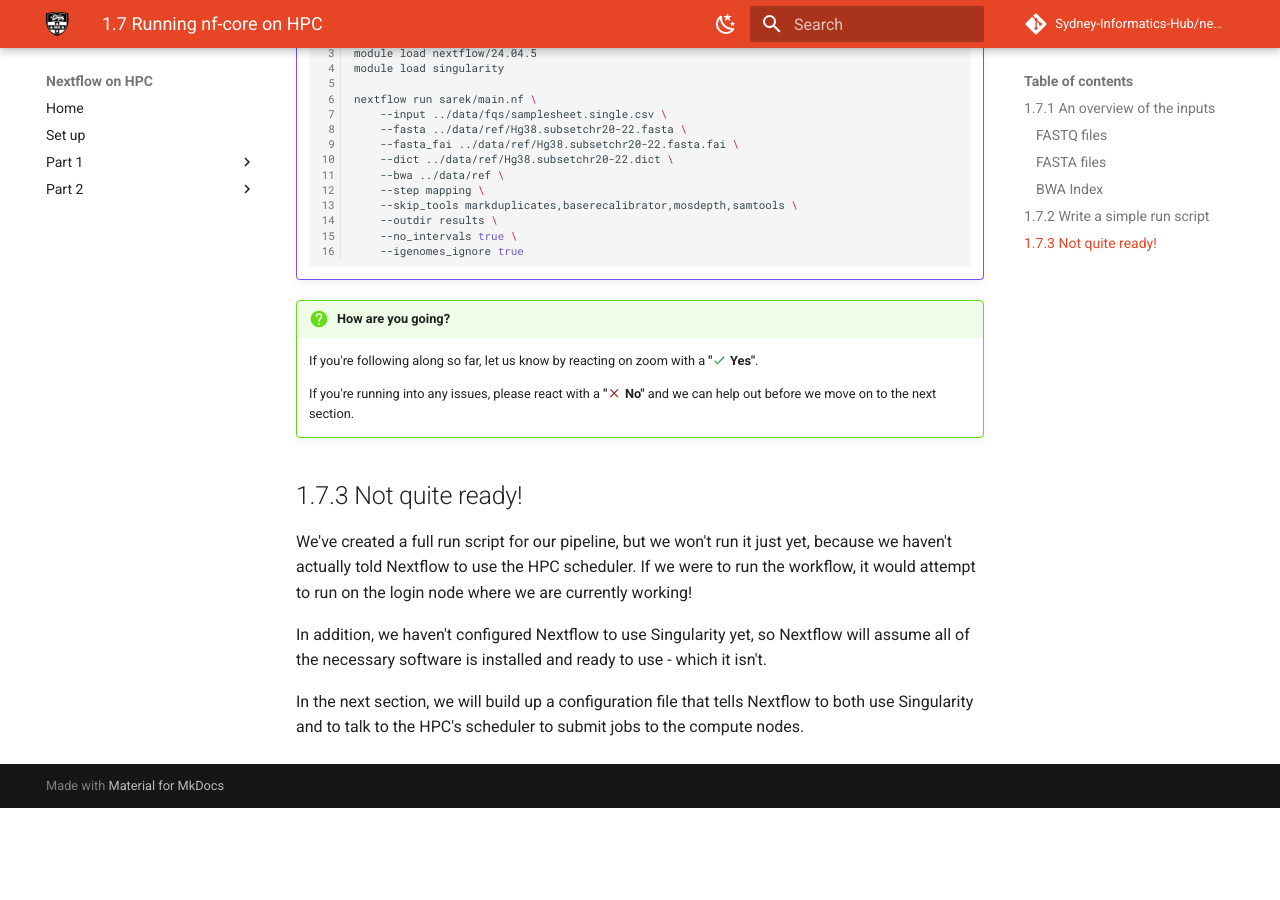
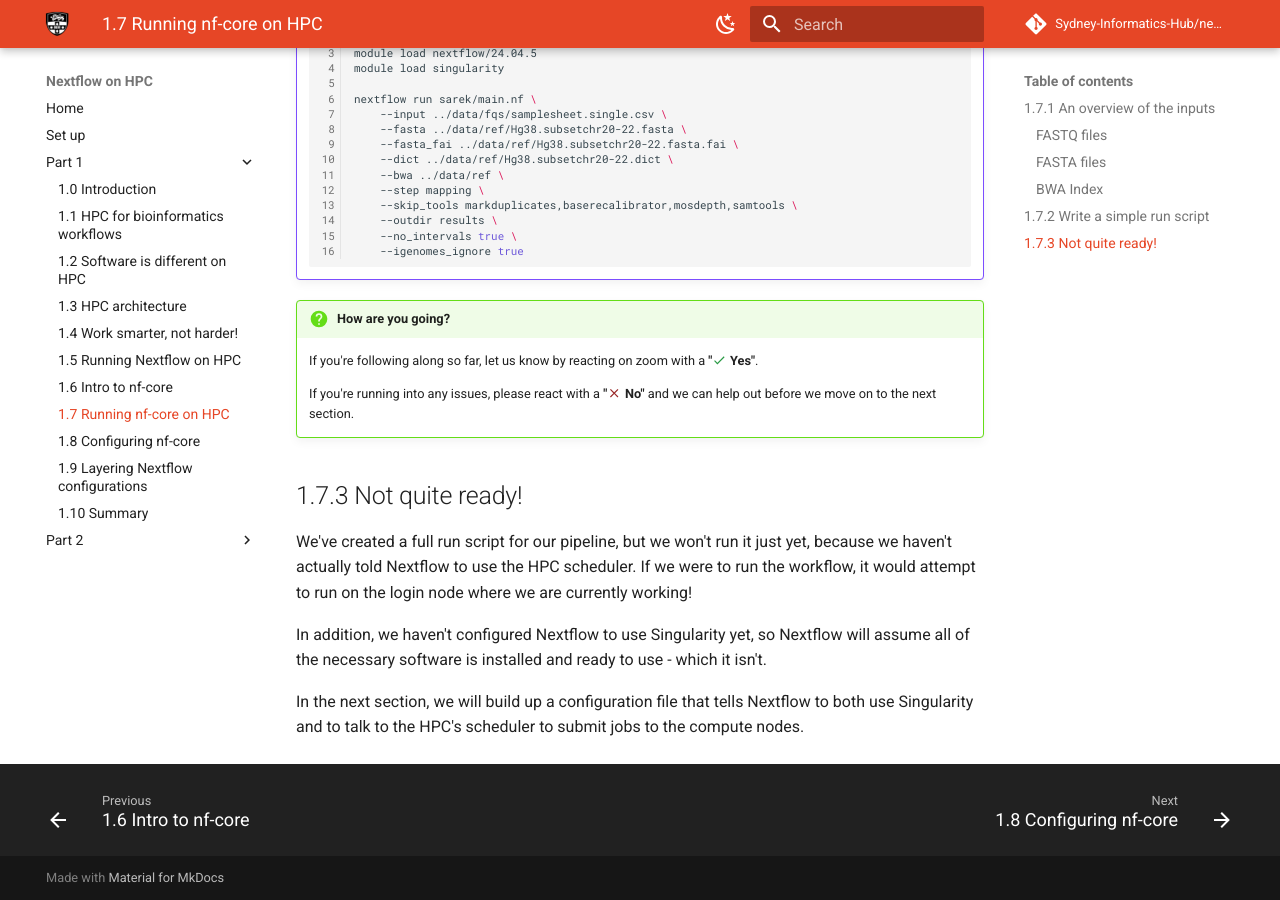
Before and after one commit to Sydney-Informatics-Hub/nextflow-hpc-workshop, an MkDocs documentation site: the page built from docs/part1/01_7_nfcore_run.md, in a window 1280 px wide and 900 px high, scrolled down 3905 px. Built offline with MkDocs 1.6.1 and Material for MkDocs 9.7.7, drawn with Linux system fonts in a browser that asks for light colours; comment, search, counter and statistics services are not loaded; before the commit the page ends 4713 px from its top, so only the background shows below that.

Commit message:
updating yaml to direct to renamed notebooks

```diff
--- a/mkdocs.yml
+++ b/mkdocs.yml
@@ -4,28 +4,28 @@ repo_name: Sydney-Informatics-Hub/nextlow-hpc-workshop
 
 nav:
   - Home: index.md
-  - Set up:  setup.md
+  - Set up: setup.md
   - Part 1: #todo add numbers to lessons when it makes sense
-    - 1.0 Introduction: part1/01_0_intro.md
-    - 1.1 HPC for bioinformatics workflows: part1/01_1_hpc_for_workflows.md
-    - 1.2 Software is different on HPC: part1/01_2_hpc_software.md
-    - 1.3 HPC architecture: part1/01_3_hpc_architecture.md
-    - 1.4 Work smarter, not harder!: part1/01_4_smarter.md
-    - 1.5 Running Nextflow on HPC: part1/01_5_nf_hpc.md
-    - 1.6 Intro to nf-core: part1/02_1_nfcore_intro.md
-    - 1.7 Running nf-core on HPC: part1/02_2_nfcore_run.md
-    - 1.8 Configuring nf-core: part1/02_3_nfcore_config.md
-    - 1.9 Layering Nextflow configurations: part1/02_4_nfcore_layer.md
-    - 1.10 Summary: part1/03_0_outro.md
+      - 1.0 Introduction: part1/01_0_intro.md
+      - 1.1 HPC for bioinformatics workflows: part1/01_1_hpc_for_workflows.md
+      - 1.2 Software is different on HPC: part1/01_2_hpc_software.md
+      - 1.3 HPC architecture: part1/01_3_hpc_architecture.md
+      - 1.4 Work smarter, not harder!: part1/01_4_smarter.md
+      - 1.5 Running Nextflow on HPC: part1/01_5_nf_hpc.md
+      - 1.6 Intro to nf-core: part1/01_6_nfcore_intro.md
+      - 1.7 Running nf-core on HPC: part1/01_7_nfcore_run.md
+      - 1.8 Configuring nf-core: part1/01_8_nfcore_config.md
+      - 1.9 Layering Nextflow configurations: part1/01_9_nfcore_layer.md
+      - 1.10 Summary: part1/01_10_outro.md
   - Part 2:
-    - 2.0 Introduction: part2/20_intro.md
-    - 2.1 Running a custom pipeline on HPC: part2/21_firstrun.md
-    - 2.2 Monitoring workflow runs: part2/22_reporting.md
-    - 2.3 HPC optimisation strategies: part2/23_strategies.md
-    - 2.4 Configuring resource usage: part2/24_resourcing.md
-    - 2.5 Parallelisation: part2/25_parallelisation.md
-    - 2.6 Scaling up: part2/27_scale.md
-    - 2.7 Summary: part2/28_outro.md
+      - 2.0 Introduction: part2/20_intro.md
+      - 2.1 Running a custom pipeline on HPC: part2/21_firstrun.md
+      - 2.2 Monitoring workflow runs: part2/22_reporting.md
+      - 2.3 HPC optimisation strategies: part2/23_strategies.md
+      - 2.4 Configuring resource usage: part2/24_resourcing.md
+      - 2.5 Parallelisation: part2/25_parallelisation.md
+      - 2.6 Scaling up: part2/27_scale.md
+      - 2.7 Summary: part2/28_outro.md
 
 theme:
   name: material
```
